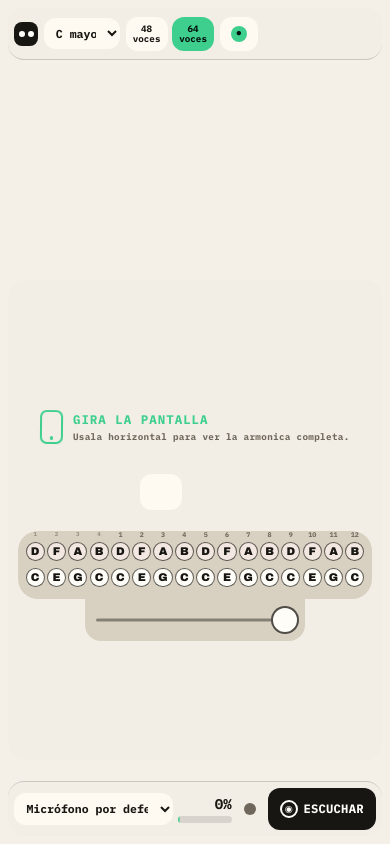
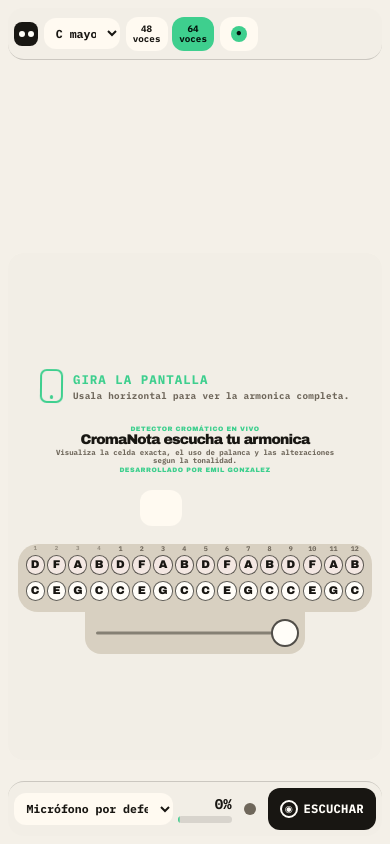
Before and after one commit to emilrichardo/armonicacromatica, a React (Vite) app: page / in a window 390 px wide. Built offline with nearby package versions, Linux system fonts and the light colour scheme.

Commit message:
Add app intro above note indicator

```diff
--- a/src/App.css
+++ b/src/App.css
@@ -175,12 +175,51 @@
 
 .layout-panel {
   display: grid;
-  gap: clamp(0.9rem, 1.5vw, 1.2rem);
+  gap: clamp(0.72rem, 1.25vw, 1rem);
   align-content: center;
   justify-items: center;
   min-height: min(62vh, 560px);
   padding: clamp(0.9rem, 1.7vw, 1.45rem);
   overflow: hidden;
+}
+
+.app-intro {
+  display: grid;
+  gap: 0.22rem;
+  justify-items: center;
+  max-width: 760px;
+  min-height: clamp(86px, 9vw, 118px);
+  text-align: center;
+}
+
+.app-intro p,
+.app-intro h2 {
+  margin: 0;
+}
+
+.intro-kicker,
+.app-intro small {
+  color: var(--accent);
+  font-family: var(--font-display);
+  font-size: clamp(0.58rem, 0.8vw, 0.72rem);
+  letter-spacing: 0.12em;
+  text-transform: uppercase;
+}
+
+.app-intro h2 {
+  color: var(--ink);
+  font-family: var(--font-display);
+  font-size: clamp(1.35rem, 3vw, 2.75rem);
+  line-height: 0.95;
+  letter-spacing: -0.06em;
+}
+
+.app-intro p:not(.intro-kicker) {
+  max-width: 620px;
+  color: var(--muted);
+  font-size: clamp(0.7rem, 1vw, 0.88rem);
+  font-weight: 700;
+  line-height: 1.35;
 }
 
 .note-readout-hero {
@@ -934,6 +973,27 @@
     padding: 0.8rem 0.6rem;
   }
 
+  .app-intro {
+    gap: 0.08rem;
+    min-height: 48px;
+  }
+
+  .intro-kicker,
+  .app-intro small {
+    font-size: 0.4rem;
+    letter-spacing: 0.08em;
+  }
+
+  .app-intro h2 {
+    font-size: clamp(0.82rem, 3.6vw, 1.08rem);
+  }
+
+  .app-intro p:not(.intro-kicker) {
+    max-width: 300px;
+    font-size: 0.46rem;
+    line-height: 1.12;
+  }
+
   .note-readout-hero {
     grid-template-columns: auto auto;
     gap: 0.42rem;
--- a/src/App.jsx
+++ b/src/App.jsx
@@ -602,6 +602,13 @@
           <span>Usala horizontal para ver la armonica completa.</span>
         </div>
 
+        <header className="app-intro">
+          <p className="intro-kicker">Detector cromático en vivo</p>
+          <h2>CromaNota escucha tu armonica</h2>
+          <p>Visualiza la celda exacta, el uso de palanca y las alteraciones segun la tonalidad.</p>
+          <small>Desarrollado por Emil Gonzalez</small>
+        </header>
+
         <div className="note-readout-hero layout-note-readout" aria-live="polite">
           <div className="note-main">
             {detected ? detected.note.shortLabel : ''}
```
